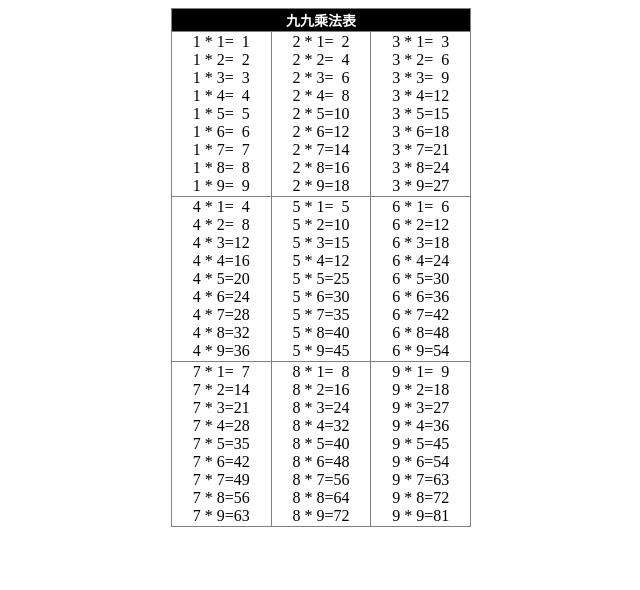
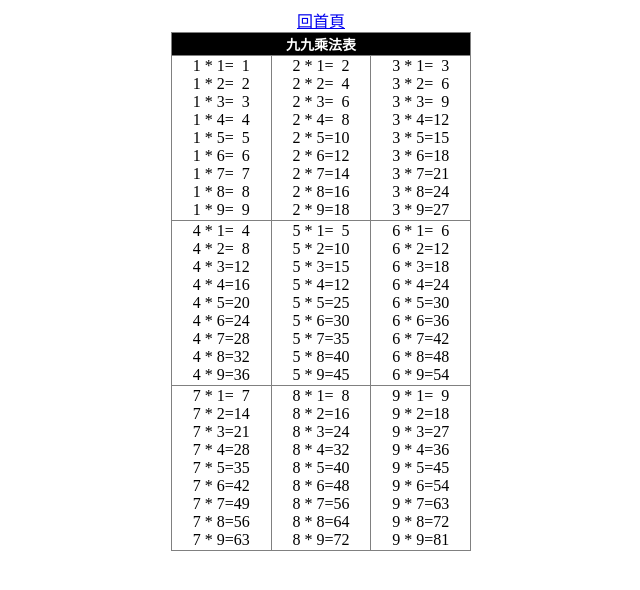
Before and after one commit to mike6989/99, a plain HTML site: page index.html in a window 1280 px wide. Shown: the whole page, without its empty margins (319-959 px from the left). Drawn offline with Linux system fonts and the light colour scheme.

Commit message:
Update index.html

```diff
--- a/index.html
+++ b/index.html
@@ -11,6 +11,7 @@
 
   <body>
     <center>
+<a href="https://mike6989.github.io/-/">回首頁</a>
       <table border="1" style="width:300px;">
         <tr><th colspan="3" style="color:#FFF; background-color:#000; font-size:14px;font-weight:bold;">九九乘法表</th></tr>
         <tr>
```
